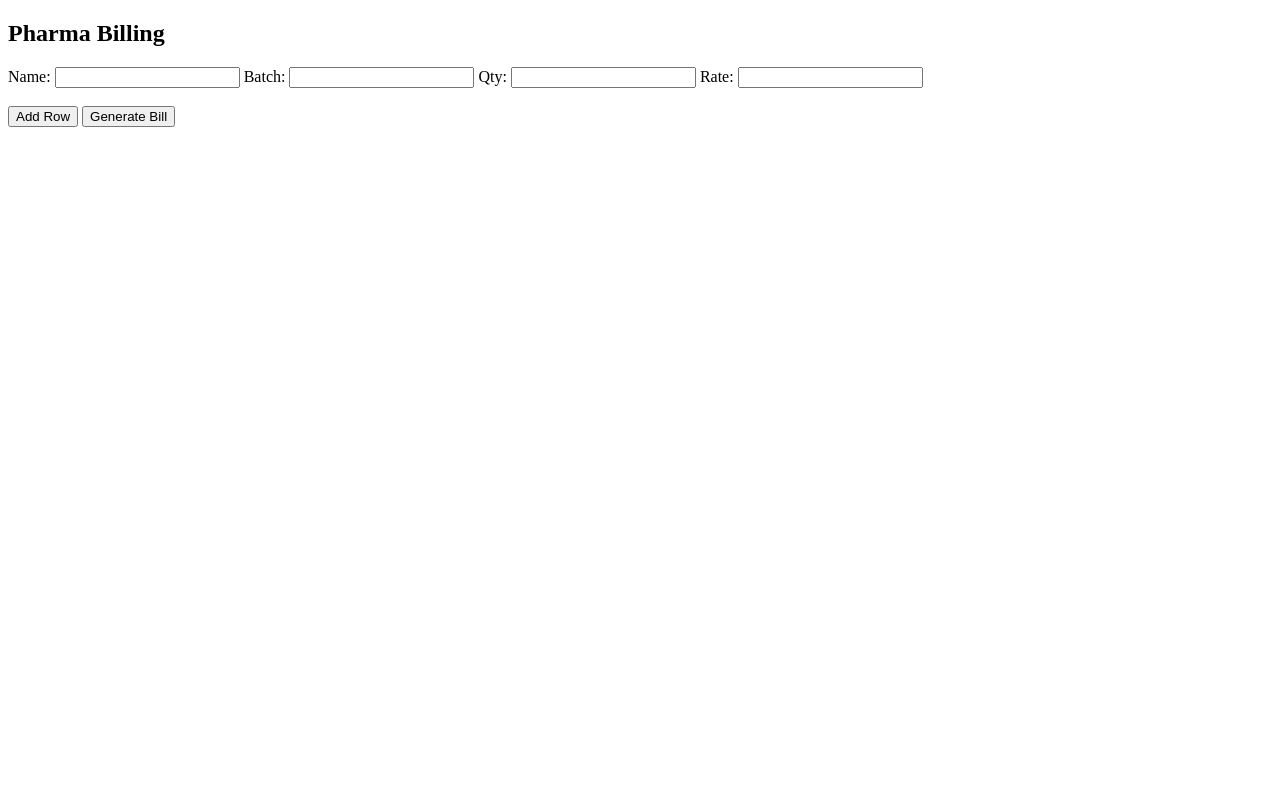
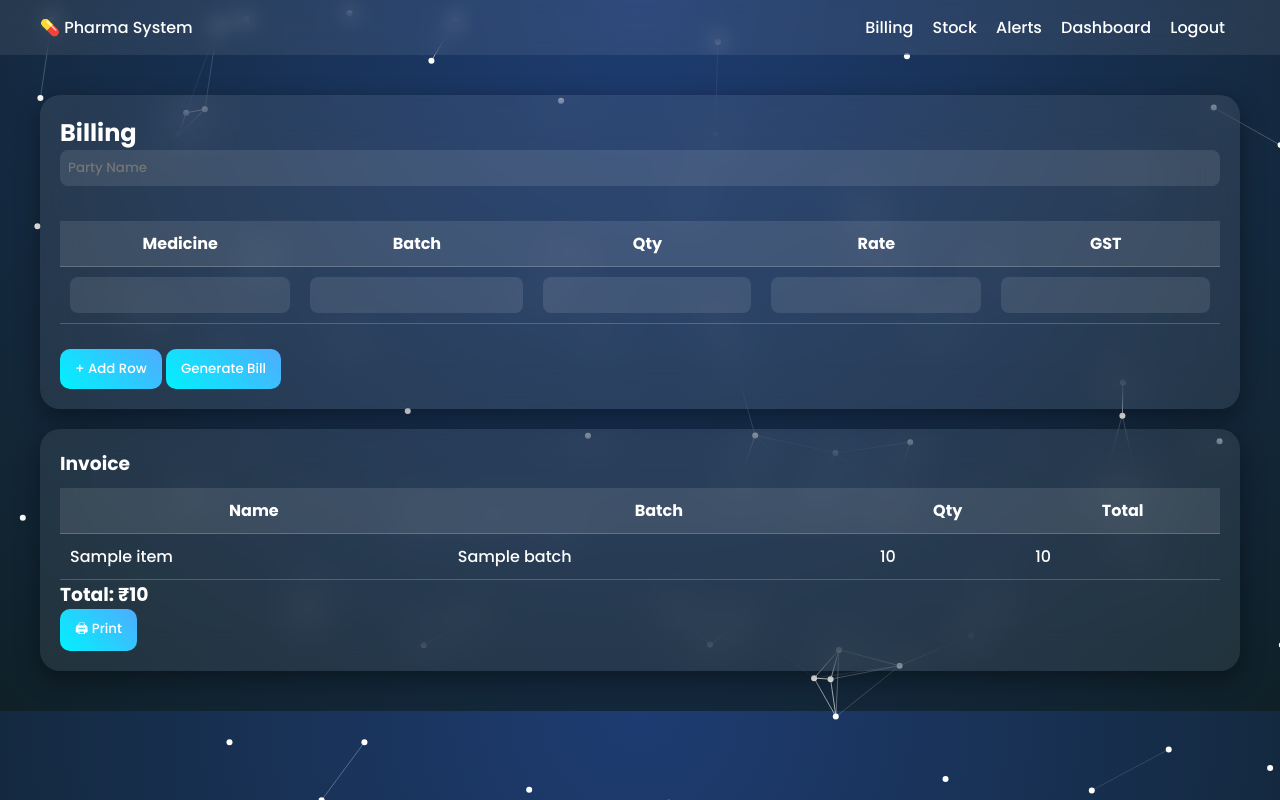
Before and after one commit to Sadiyamd029/pharma-billing, a Flask app: template templates/index.html in a window 1280 px wide. Run offline with Flask 3, Linux system fonts and the light colour scheme; the template is opened without the code that fills it: most values are stand-ins (such as "Sample title", 1, 10 or a date in 2020).

Commit message:
final working version

```diff
--- a/templates/index.html
+++ b/templates/index.html
@@ -1,41 +1,75 @@
-<!DOCTYPE html>
-<html>
-<head>
-    <title>Pharma Billing</title>
-</head>
-<body>
+{% extends "base.html" %}
+{% block content %}
 
-<h2>Pharma Billing</h2>
+<div class="card">
+<h2>Billing</h2>
 
-<form method="POST" action="/billing">
+<form method="POST">
 
-    <div id="rows">
-        <div>
-            Name: <input type="text" name="name">
-            Batch: <input type="text" name="batch">
-            Qty: <input type="number" name="qty">
-            Rate: <input type="number" name="rate">
-        </div>
-    </div>
+<input name="party" placeholder="Party Name"><br><br>
 
-    <br>
-    <button type="button" onclick="addRow()">Add Row</button>
-    <button type="submit">Generate Bill</button>
+<table id="billTable">
+<tr>
+<th>Medicine</th>
+<th>Batch</th>
+<th>Qty</th>
+<th>Rate</th>
+<th>GST</th>
+</tr>
+
+<tr>
+<td><input name="name"></td>
+<td><input name="batch"></td>
+<td><input name="qty"></td>
+<td><input name="rate"></td>
+<td><input name="gst"></td>
+</tr>
+
+</table>
+
+<br>
+<button type="button" onclick="addRow()">+ Add Row</button>
+<button type="submit">Generate Bill</button>
 
 </form>
+</div>
+
+
+<div class="card" id="invoice">
+<h3>Invoice</h3>
+
+<table>
+<tr>
+<th>Name</th><th>Batch</th><th>Qty</th><th>Total</th>
+</tr>
+
+{% for i in items %}
+<tr>
+<td>{{ i.name }}</td>
+<td>{{ i.batch }}</td>
+<td>{{ i.qty }}</td>
+<td>{{ i.amount }}</td>
+</tr>
+{% endfor %}
+
+</table>
+
+<h3>Total: ₹{{ total }}</h3>
+
+<button onclick="window.print()">🖨 Print</button>
+</div>
+
 
 <script>
-function addRow() {
-    let div = document.createElement("div");
-    div.innerHTML = `
-        Name: <input type="text" name="name">
-        Batch: <input type="text" name="batch">
-        Qty: <input type="number" name="qty">
-        Rate: <input type="number" name="rate">
-    `;
-    document.getElementById("rows").appendChild(div);
+function addRow(){
+    let row = document.getElementById("billTable").insertRow();
+    row.innerHTML = `
+    <td><input name="name"></td>
+    <td><input name="batch"></td>
+    <td><input name="qty"></td>
+    <td><input name="rate"></td>
+    <td><input name="gst"></td>`;
 }
 </script>
 
-</body>
-</html>
+{% endblock %}
```
